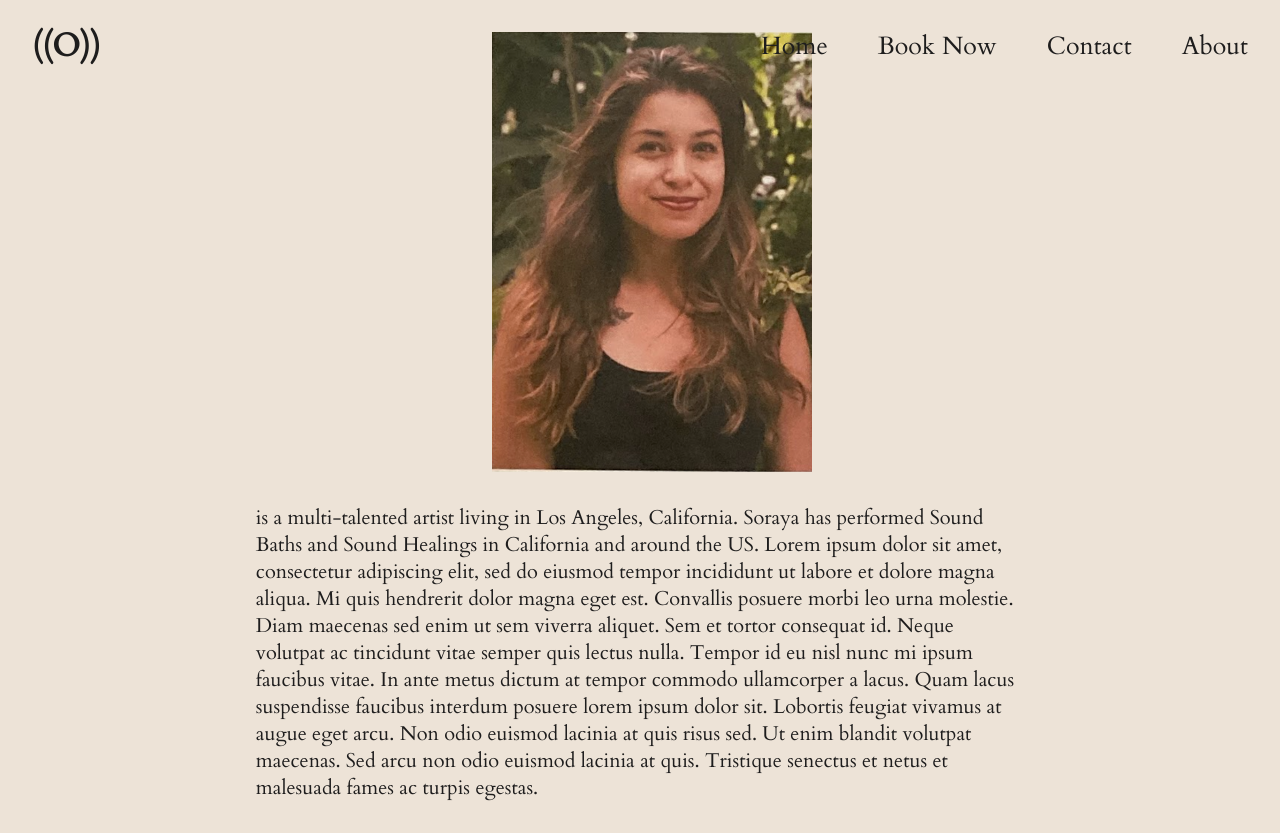
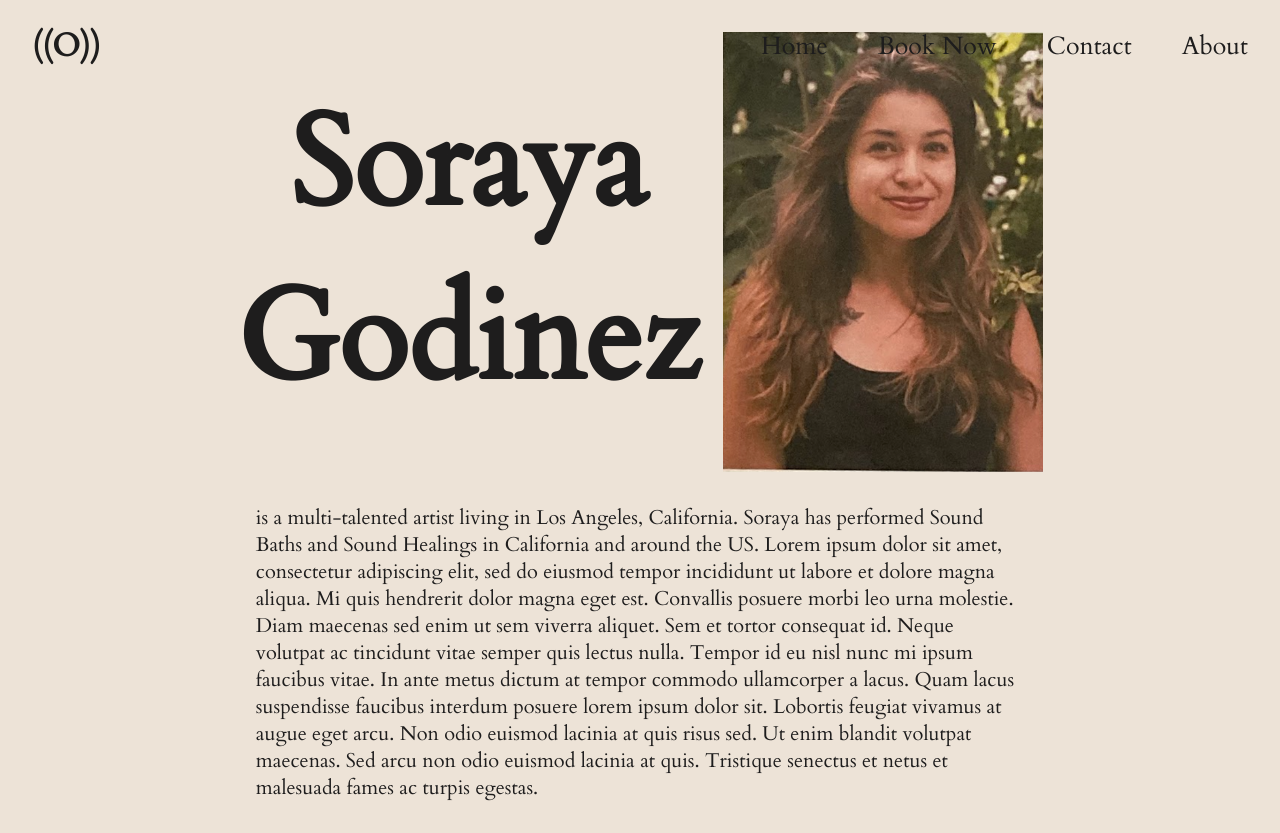
Before and after one commit to jgodi96/Soraya-Sound-Healing, a React (Create React App) app: page /about in a window 1280 px wide. Built offline with nearby package versions, Linux system fonts and the light colour scheme; the HTML template or start-up script is replaced by a standard one.

Commit message:
fixed about title

```diff
--- a/src/routes/about/about.component.jsx
+++ b/src/routes/about/about.component.jsx
@@ -8,8 +8,8 @@ const About = () => {
 
         <div className="about-title-container">
         <div className="name-container">
-        {/* <h1 data-aos="fade" data-aos-delay="250" data-aos-duration="500" >Soraya</h1> */}
-        {/* <h1 data-aos="fade"  data-aos-delay="500" data-aos-duration="500">Godinez</h1> */}
+        <h1  >Soraya</h1>
+        <h1 >Godinez</h1>
 
         </div>
 
```
